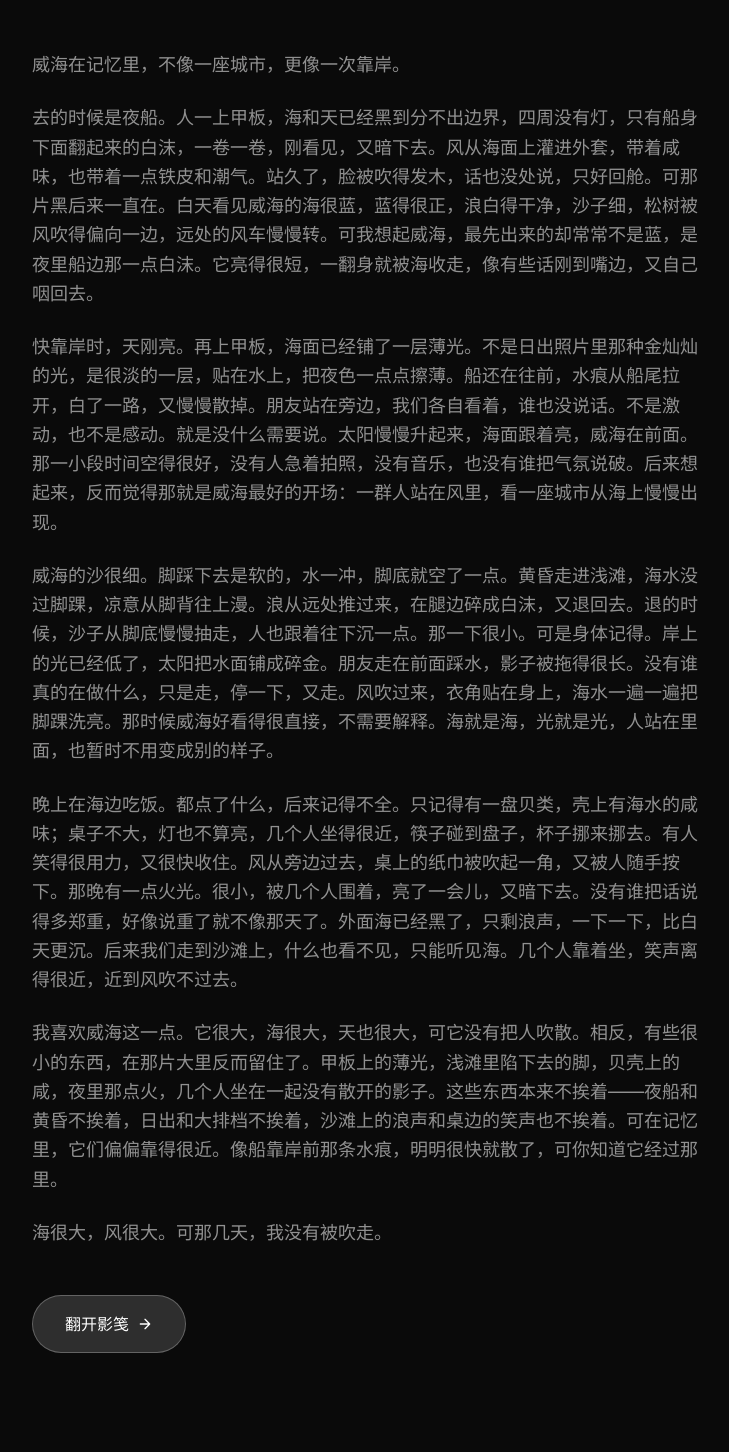
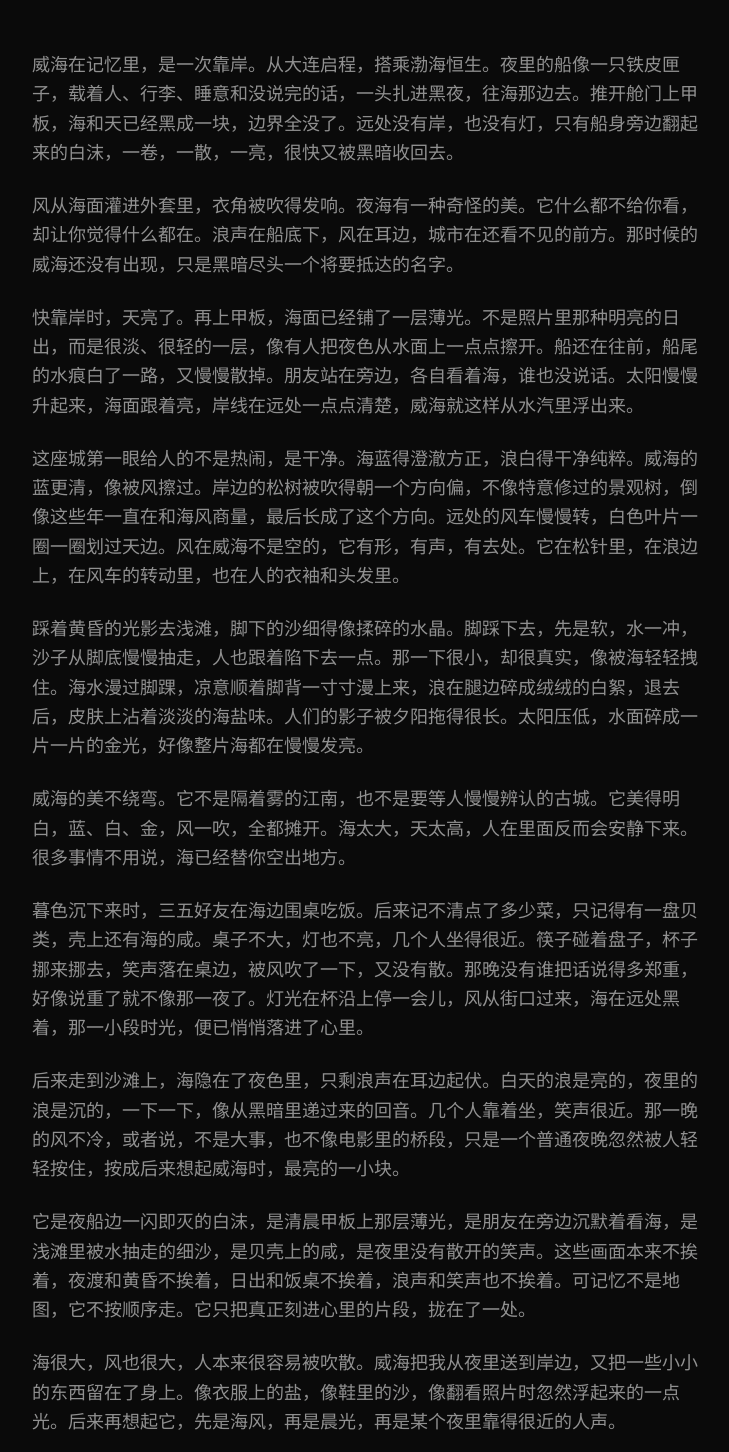
Before and after one commit to ezydong924/ezydongpersonal, a Next.js app: page /gallery/photos/weihai in a window 1280 px wide. Shown: the part 118-1570 px from the top of the page, without its empty margins (272-1001 px from the left). Built offline with nearby package versions, Linux system fonts and the light colour scheme.

Commit message:
deploy: update

```diff
--- a/src/app/gallery/photos/weihai/page.tsx
+++ b/src/app/gallery/photos/weihai/page.tsx
@@ -14,13 +14,17 @@ export default function Page() {
         <div className="w-full max-w-2xl">
           <motion.h1 className="text-4xl font-light tracking-wide text-white/80 mb-12" initial={{ opacity: 0, y: 16 }} animate={{ opacity: 1, y: 0 }} transition={{ duration: 0.6 }}>威海</motion.h1>
           <motion.div className="space-y-6 text-white/55 text-lg leading-relaxed" initial={{ opacity: 0 }} animate={{ opacity: 1 }} transition={{ duration: 0.6, delay: 0.2 }}>
-            <p>威海在记忆里，不像一座城市，更像一次靠岸。</p>
-            <p>去的时候是夜船。人一上甲板，海和天已经黑到分不出边界，四周没有灯，只有船身下面翻起来的白沫，一卷一卷，刚看见，又暗下去。风从海面上灌进外套，带着咸味，也带着一点铁皮和潮气。站久了，脸被吹得发木，话也没处说，只好回舱。可那片黑后来一直在。白天看见威海的海很蓝，蓝得很正，浪白得干净，沙子细，松树被风吹得偏向一边，远处的风车慢慢转。可我想起威海，最先出来的却常常不是蓝，是夜里船边那一点白沫。它亮得很短，一翻身就被海收走，像有些话刚到嘴边，又自己咽回去。</p>
-            <p>快靠岸时，天刚亮。再上甲板，海面已经铺了一层薄光。不是日出照片里那种金灿灿的光，是很淡的一层，贴在水上，把夜色一点点擦薄。船还在往前，水痕从船尾拉开，白了一路，又慢慢散掉。朋友站在旁边，我们各自看着，谁也没说话。不是激动，也不是感动。就是没什么需要说。太阳慢慢升起来，海面跟着亮，威海在前面。那一小段时间空得很好，没有人急着拍照，没有音乐，也没有谁把气氛说破。后来想起来，反而觉得那就是威海最好的开场：一群人站在风里，看一座城市从海上慢慢出现。</p>
-            <p>威海的沙很细。脚踩下去是软的，水一冲，脚底就空了一点。黄昏走进浅滩，海水没过脚踝，凉意从脚背往上漫。浪从远处推过来，在腿边碎成白沫，又退回去。退的时候，沙子从脚底慢慢抽走，人也跟着往下沉一点。那一下很小。可是身体记得。岸上的光已经低了，太阳把水面铺成碎金。朋友走在前面踩水，影子被拖得很长。没有谁真的在做什么，只是走，停一下，又走。风吹过来，衣角贴在身上，海水一遍一遍把脚踝洗亮。那时候威海好看得很直接，不需要解释。海就是海，光就是光，人站在里面，也暂时不用变成别的样子。</p>
-            <p>晚上在海边吃饭。都点了什么，后来记得不全。只记得有一盘贝类，壳上有海水的咸味；桌子不大，灯也不算亮，几个人坐得很近，筷子碰到盘子，杯子挪来挪去。有人笑得很用力，又很快收住。风从旁边过去，桌上的纸巾被吹起一角，又被人随手按下。那晚有一点火光。很小，被几个人围着，亮了一会儿，又暗下去。没有谁把话说得多郑重，好像说重了就不像那天了。外面海已经黑了，只剩浪声，一下一下，比白天更沉。后来我们走到沙滩上，什么也看不见，只能听见海。几个人靠着坐，笑声离得很近，近到风吹不过去。</p>
-            <p>我喜欢威海这一点。它很大，海很大，天也很大，可它没有把人吹散。相反，有些很小的东西，在那片大里反而留住了。甲板上的薄光，浅滩里陷下去的脚，贝壳上的咸，夜里那点火，几个人坐在一起没有散开的影子。这些东西本来不挨着——夜船和黄昏不挨着，日出和大排档不挨着，沙滩上的浪声和桌边的笑声也不挨着。可在记忆里，它们偏偏靠得很近。像船靠岸前那条水痕，明明很快就散了，可你知道它经过那里。</p>
-            <p>海很大，风很大。可那几天，我没有被吹走。</p>
+            <p>威海在记忆里，是一次靠岸。从大连启程，搭乘渤海恒生。夜里的船像一只铁皮匣子，载着人、行李、睡意和没说完的话，一头扎进黑夜，往海那边去。推开舱门上甲板，海和天已经黑成一块，边界全没了。远处没有岸，也没有灯，只有船身旁边翻起来的白沫，一卷，一散，一亮，很快又被黑暗收回去。</p>
+            <p>风从海面灌进外套里，衣角被吹得发响。夜海有一种奇怪的美。它什么都不给你看，却让你觉得什么都在。浪声在船底下，风在耳边，城市在还看不见的前方。那时候的威海还没有出现，只是黑暗尽头一个将要抵达的名字。</p>
+            <p>快靠岸时，天亮了。再上甲板，海面已经铺了一层薄光。不是照片里那种明亮的日出，而是很淡、很轻的一层，像有人把夜色从水面上一点点擦开。船还在往前，船尾的水痕白了一路，又慢慢散掉。朋友站在旁边，各自看着海，谁也没说话。太阳慢慢升起来，海面跟着亮，岸线在远处一点点清楚，威海就这样从水汽里浮出来。</p>
+            <p>这座城第一眼给人的不是热闹，是干净。海蓝得澄澈方正，浪白得干净纯粹。威海的蓝更清，像被风擦过。岸边的松树被吹得朝一个方向偏，不像特意修过的景观树，倒像这些年一直在和海风商量，最后长成了这个方向。远处的风车慢慢转，白色叶片一圈一圈划过天边。风在威海不是空的，它有形，有声，有去处。它在松针里，在浪边上，在风车的转动里，也在人的衣袖和头发里。</p>
+            <p>踩着黄昏的光影去浅滩，脚下的沙细得像揉碎的水晶。脚踩下去，先是软，水一冲，沙子从脚底慢慢抽走，人也跟着陷下去一点。那一下很小，却很真实，像被海轻轻拽住。海水漫过脚踝，凉意顺着脚背一寸寸漫上来，浪在腿边碎成绒绒的白絮，退去后，皮肤上沾着淡淡的海盐味。人们的影子被夕阳拖得很长。太阳压低，水面碎成一片一片的金光，好像整片海都在慢慢发亮。</p>
+            <p>威海的美不绕弯。它不是隔着雾的江南，也不是要等人慢慢辨认的古城。它美得明白，蓝、白、金，风一吹，全都摊开。海太大，天太高，人在里面反而会安静下来。很多事情不用说，海已经替你空出地方。</p>
+            <p>暮色沉下来时，三五好友在海边围桌吃饭。后来记不清点了多少菜，只记得有一盘贝类，壳上还有海的咸。桌子不大，灯也不亮，几个人坐得很近。筷子碰着盘子，杯子挪来挪去，笑声落在桌边，被风吹了一下，又没有散。那晚没有谁把话说得多郑重，好像说重了就不像那一夜了。灯光在杯沿上停一会儿，风从街口过来，海在远处黑着，那一小段时光，便已悄悄落进了心里。</p>
+            <p>后来走到沙滩上，海隐在了夜色里，只剩浪声在耳边起伏。白天的浪是亮的，夜里的浪是沉的，一下一下，像从黑暗里递过来的回音。几个人靠着坐，笑声很近。那一晚的风不冷，或者说，不是大事，也不像电影里的桥段，只是一个普通夜晚忽然被人轻轻按住，按成后来想起威海时，最亮的一小块。</p>
+            <p>它是夜船边一闪即灭的白沫，是清晨甲板上那层薄光，是朋友在旁边沉默着看海，是浅滩里被水抽走的细沙，是贝壳上的咸，是夜里没有散开的笑声。这些画面本来不挨着，夜渡和黄昏不挨着，日出和饭桌不挨着，浪声和笑声也不挨着。可记忆不是地图，它不按顺序走。它只把真正刻进心里的片段，拢在了一处。</p>
+            <p>海很大，风也很大，人本来很容易被吹散。威海把我从夜里送到岸边，又把一些小小的东西留在了身上。像衣服上的盐，像鞋里的沙，像翻看照片时忽然浮起来的一点光。后来再想起它，先是海风，再是晨光，再是某个夜里靠得很近的人声。</p>
+            <p>那大概就是威海。一座从海上慢慢亮起来的城市。也是一段没有被风吹走的时间。</p>
           </motion.div>
           <motion.div className="mt-12" initial={{ opacity: 0, y: 12 }} animate={{ opacity: 1, y: 0 }} transition={{ delay: 0.8 }}>
             <Link href="/gallery/photos/weihai/gallery" className="inline-flex items-center gap-2 px-8 py-4 rounded-full bg-white/15 backdrop-blur-sm border border-white/25 text-white font-medium hover:bg-white/25 transition-all duration-300">
```
Also changed, not shown: 57 other files (tests, documents, lock files or other folders).
